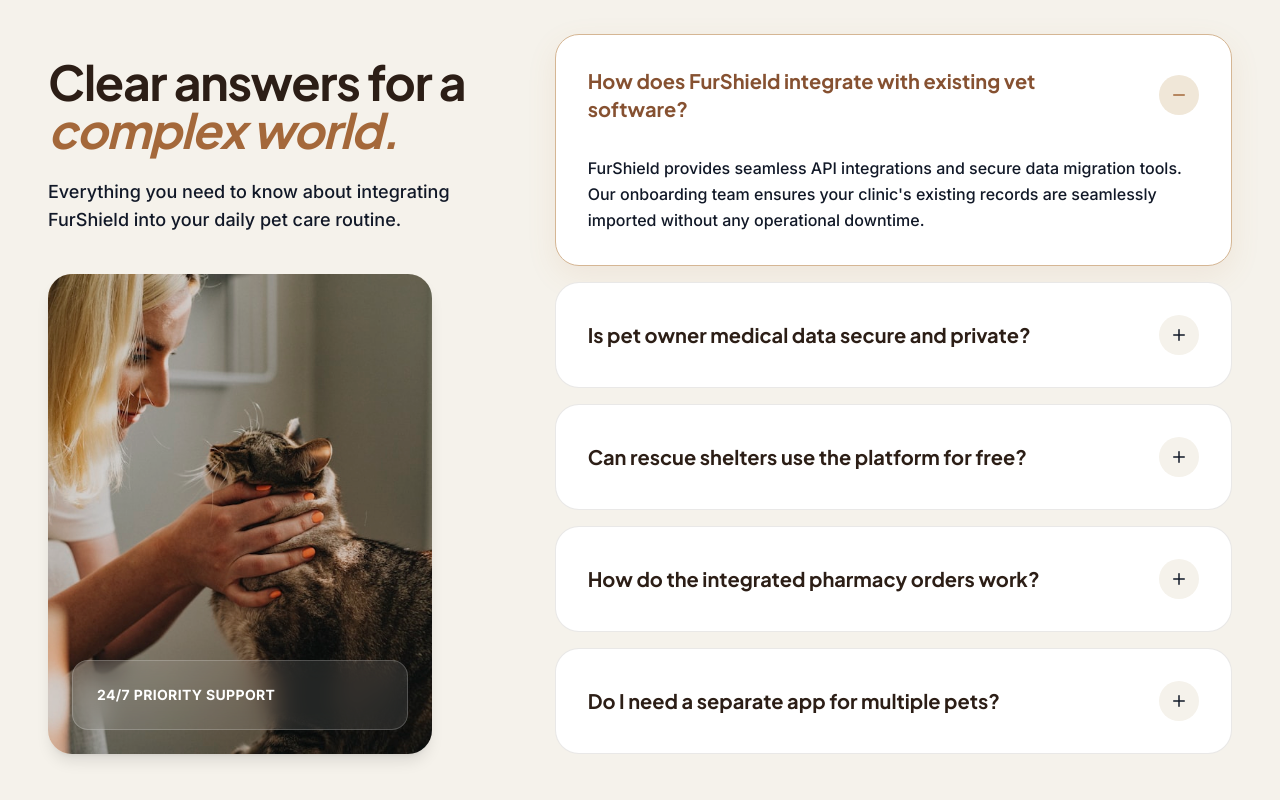
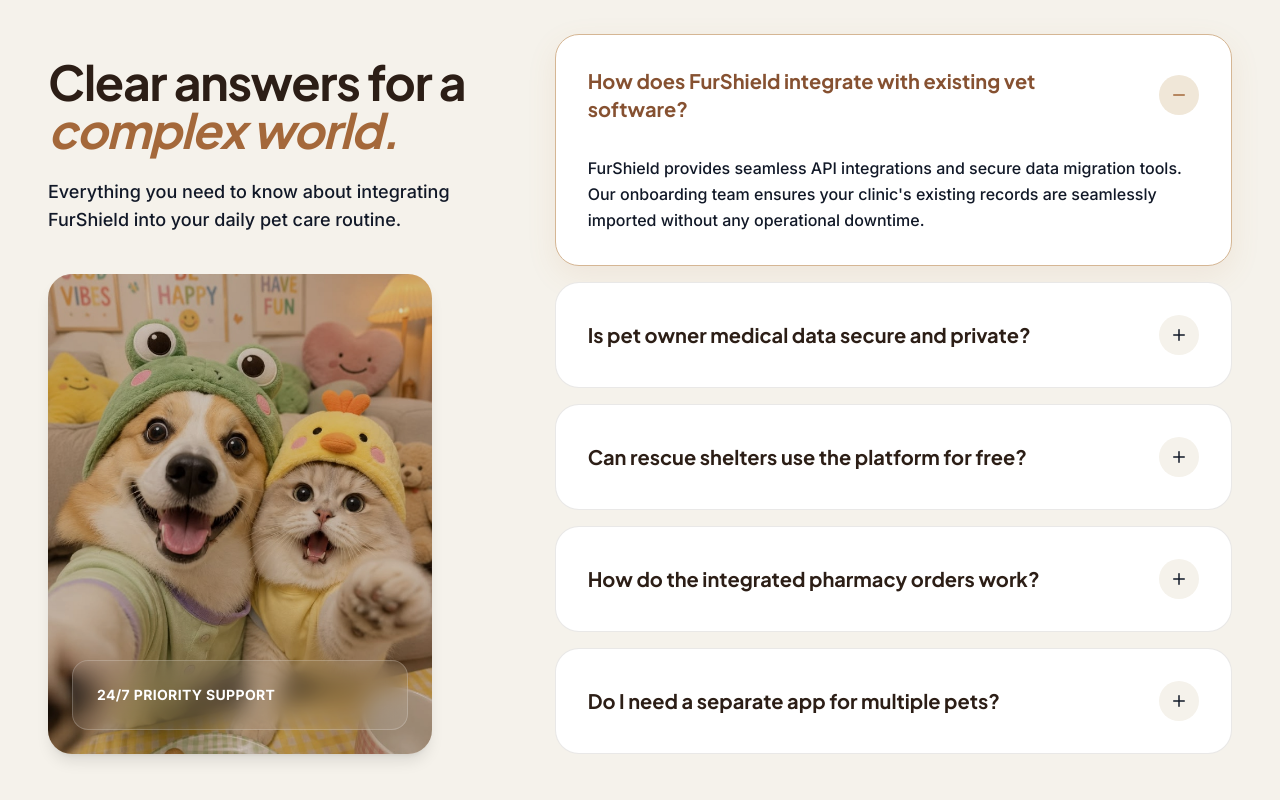
Before and after one commit to Aaliyanamir/Fur-Sheild, a React (Vite) app in the folder frontend/: page / in a window 1280 px wide. Shown: the part 4979-5779 px from the top of the page. Built offline with nearby package versions, Linux system fonts and the light colour scheme.

Commit message:
feat(pages): update FAQ section with custom user image

```diff
--- a/frontend/src/components/sections/FAQSection.jsx
+++ b/frontend/src/components/sections/FAQSection.jsx
@@ -67,7 +67,7 @@
               <div className="relative w-full aspect-[4/5] max-w-sm rounded-3xl overflow-hidden shadow-lg hidden md:block">
                 <div className="absolute inset-0 bg-espresso-900/20 mix-blend-multiply z-10"></div>
                 <img
-                  src="/images/vet-clinic.jpg"
+                  src="/images/faq-pets.jpg"
                   alt="Veterinary Care"
                   className="absolute inset-0 w-full h-full object-cover"
                 />
```
Also changed, not shown: frontend/public/images/faq-pets.jpg (added).
